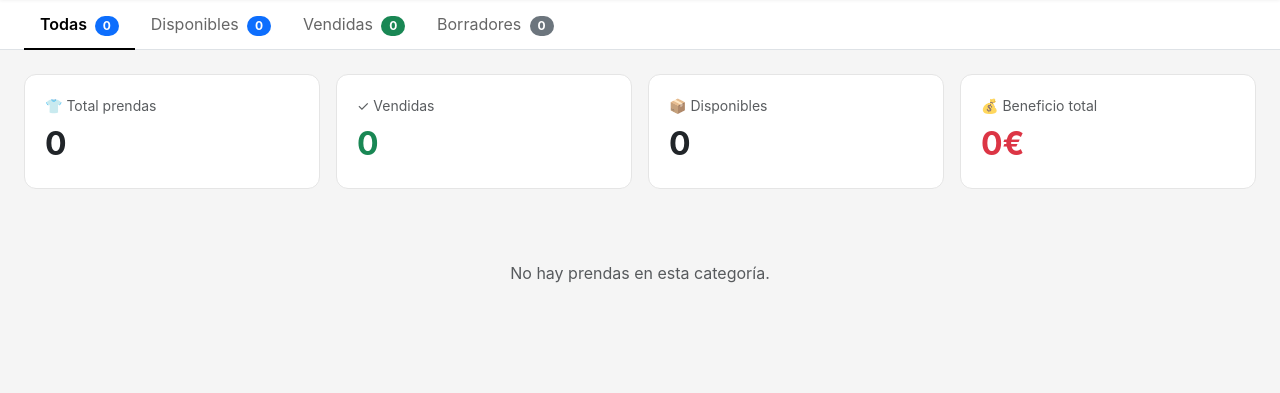
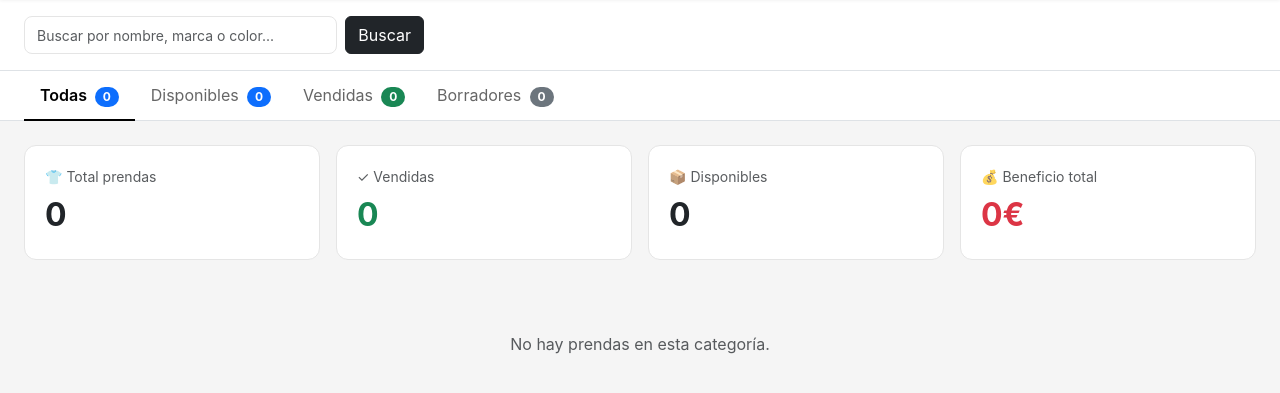
Before and after one commit to carizgil/vinted, a Django app: page / in a window 1280 px wide. Shown: the part 73-466 px from the top of the page. Run offline with Django 5.2, Linux system fonts and the light colour scheme; data that the repository does not hold is empty.

Commit message:
buscador

```diff
--- a/prendas/templates/prendas/lista_prendas.html
+++ b/prendas/templates/prendas/lista_prendas.html
@@ -14,6 +14,17 @@
     <span class="navbar-brand fw-semibold fs-5">👕 Mi Tienda de Ropa</span>
     <button class="btn btn-dark" data-bs-toggle="collapse" data-bs-target="#formNueva">+ Añadir prenda</button>
 </nav>
+<!-- BUSCADOR -->
+<div class="bg-white border-bottom px-4 py-3">
+    <form method="GET" class="d-flex gap-2" style="max-width: 400px;">
+        <input type="hidden" name="estado" value="{{ estado }}">
+        <input type="text" name="busqueda" value="{{ busqueda }}" class="form-control" placeholder="Buscar por nombre, marca o color...">
+        <button type="submit" class="btn btn-dark">Buscar</button>
+        {% if busqueda %}
+        <a href="?estado={{ estado }}" class="btn btn-outline-secondary">✕</a>
+        {% endif %}
+    </form>
+</div>
 <!-- FORMULARIO NUEVA PRENDA -->
 <div class="collapse" id="formNueva">
     <div class="container-fluid px-4 py-4 bg-white border-bottom">
--- a/prendas/views.py
+++ b/prendas/views.py
@@ -6,9 +6,19 @@ from .forms import PrendaForm
 def lista_prendas(request):
     estado = request.GET.get('estado', 'todas')
 
+    busqueda = request.GET.get('busqueda', '')
+
     prendas = Prenda.objects.all()
     if estado != 'todas':
         prendas = prendas.filter(estado=estado)
+    if busqueda:
+        prendas = prendas.filter(
+            tipo_de_prenda__icontains=busqueda
+        ) | prendas.filter(
+            marca__icontains=busqueda
+        ) | prendas.filter(
+            color__icontains=busqueda
+        )
 
     total = Prenda.objects.count()
     vendidas = Prenda.objects.filter(estado='vendido').count()
@@ -40,6 +50,7 @@ def lista_prendas(request):
         'borradores': borradores,
         'form': form,
         'beneficio_total': beneficio_total,
+        'busqueda': busqueda,
     })
 
 def editar_prenda(request, pk):
```
